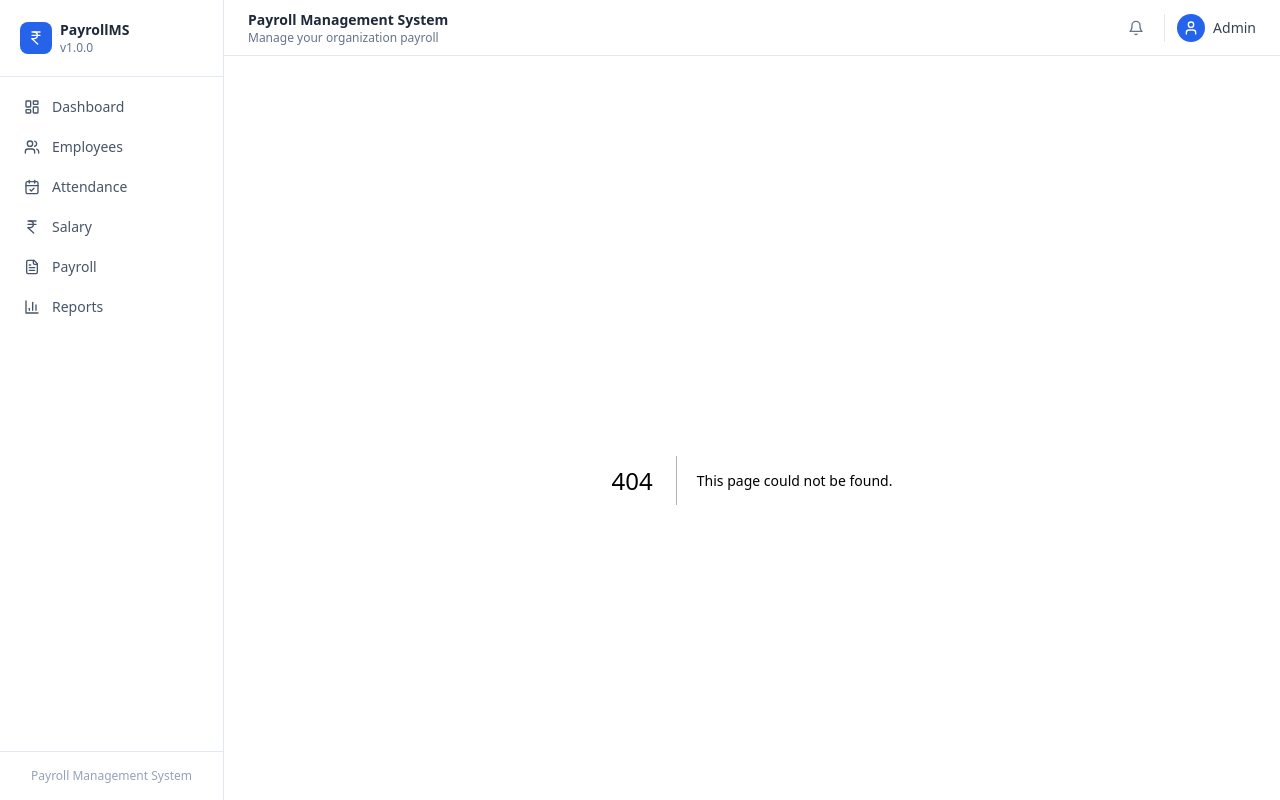
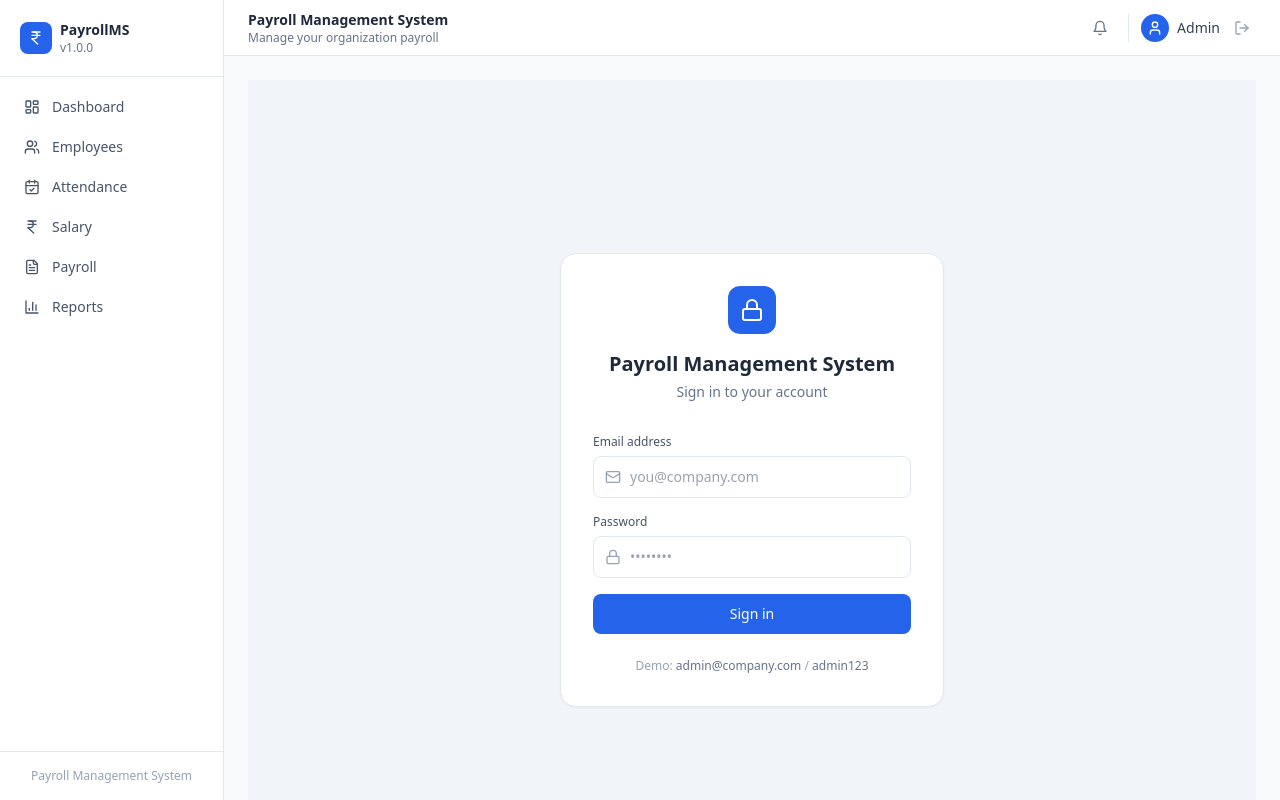
Before and after one commit to sohamukute/payroll-system, a Next.js app in the folder frontend/: page /login in a window 1280 px wide. Before the commit this address had no page. Built offline with nearby package versions, Linux system fonts and the light colour scheme; no server answers.

Commit message:
added authentication with login page and route protection

```diff
--- /dev/null
+++ b/frontend/app/api/auth/[...nextauth]/route.ts
@@ -0,0 +1,39 @@
+import NextAuth from 'next-auth';
+import CredentialsProvider from 'next-auth/providers/credentials';
+import bcrypt from 'bcryptjs';
+import { prisma } from '@/lib/prisma';
+
+const handler = NextAuth({
+  providers: [
+    CredentialsProvider({
+      name: 'Credentials',
+      credentials: {
+        email: { label: 'Email', type: 'email' },
+        password: { label: 'Password', type: 'password' },
+      },
+      async authorize(credentials) {
+        if (!credentials?.email || !credentials?.password) return null;
+        const user = await prisma.user.findUnique({ where: { email: credentials.email } });
+        if (!user) return null;
+        const valid = await bcrypt.compare(credentials.password, user.password);
+        if (!valid) return null;
+        return { id: user.id, email: user.email, name: user.name, role: user.role };
+      },
+    }),
+  ],
+  callbacks: {
+    async jwt({ token, user }) {
+      if (user) { token.role = (user as any).role; }
+      return token;
+    },
+    async session({ session, token }) {
+      if (session.user) { (session.user as any).role = token.role; }
+      return session;
+    },
+  },
+  pages: { signIn: '/login' },
+  session: { strategy: 'jwt' },
+  secret: process.env.NEXTAUTH_SECRET,
+});
+
+export { handler as GET, handler as POST };
--- a/frontend/app/layout.tsx
+++ b/frontend/app/layout.tsx
@@ -2,6 +2,7 @@ import type { Metadata } from 'next';
 import './globals.css';
 import Sidebar from '@/components/Sidebar';
 import Header from '@/components/Header';
+import Providers from '@/components/Providers';
 
 export const metadata: Metadata = {
   title: 'Payroll Management System',
@@ -12,6 +13,7 @@ export default function RootLayout({ children }: { children: React.ReactNode })
   return (
     <html lang="en">
       <body>
+        <Providers>
           <div className="flex h-screen overflow-hidden">
             <Sidebar />
             <div className="flex flex-col flex-1 overflow-hidden">
@@ -21,6 +23,7 @@ export default function RootLayout({ children }: { children: React.ReactNode })
               </main>
             </div>
           </div>
+        </Providers>
       </body>
     </html>
   );
--- /dev/null
+++ b/frontend/app/login/page.tsx
@@ -0,0 +1,110 @@
+'use client';
+import { useState } from 'react';
+import { signIn } from 'next-auth/react';
+import { Lock, Mail, Loader2 } from 'lucide-react';
+
+export default function LoginPage() {
+  const [email, setEmail] = useState('');
+  const [password, setPassword] = useState('');
+  const [error, setError] = useState('');
+  const [loading, setLoading] = useState(false);
+
+  async function handleSubmit(e: React.FormEvent) {
+    e.preventDefault();
+    setError('');
+    setLoading(true);
+
+    const result = await signIn('credentials', {
+      email,
+      password,
+      callbackUrl: '/',
+      redirect: false,
+    });
+
+    setLoading(false);
+
+    if (result?.error) {
+      setError('Invalid email or password. Please try again.');
+    } else if (result?.url) {
+      window.location.href = result.url;
+    }
+  }
+
+  return (
+    <div className="min-h-screen bg-slate-100 flex items-center justify-center p-4">
+      <div className="w-full max-w-sm bg-white rounded-2xl shadow-sm border border-slate-200 p-8">
+        {/* Logo / title */}
+        <div className="mb-8 text-center">
+          <div className="w-12 h-12 bg-blue-600 rounded-xl flex items-center justify-center mx-auto mb-4">
+            <Lock className="w-6 h-6 text-white" />
+          </div>
+          <h1 className="text-xl font-bold text-slate-800">Payroll Management System</h1>
+          <p className="text-sm text-slate-500 mt-1">Sign in to your account</p>
+        </div>
+
+        {/* Error banner */}
+        {error && (
+          <div className="mb-4 px-4 py-3 rounded-lg bg-red-50 border border-red-200 text-sm text-red-700">
+            {error}
+          </div>
+        )}
+
+        <form onSubmit={handleSubmit} className="space-y-4">
+          {/* Email */}
+          <div>
+            <label htmlFor="email" className="block text-xs font-medium text-slate-600 mb-1.5">
+              Email address
+            </label>
+            <div className="relative">
+              <Mail className="absolute left-3 top-1/2 -translate-y-1/2 w-4 h-4 text-slate-400" />
+              <input
+                id="email"
+                type="email"
+                required
+                value={email}
+                onChange={(e) => setEmail(e.target.value)}
+                placeholder="you@company.com"
+                className="w-full pl-9 pr-3 py-2.5 text-sm border border-slate-200 rounded-lg focus:outline-none focus:ring-2 focus:ring-blue-500 focus:border-transparent"
+              />
+            </div>
+          </div>
+
+          {/* Password */}
+          <div>
+            <label htmlFor="password" className="block text-xs font-medium text-slate-600 mb-1.5">
+              Password
+            </label>
+            <div className="relative">
+              <Lock className="absolute left-3 top-1/2 -translate-y-1/2 w-4 h-4 text-slate-400" />
+              <input
+                id="password"
+                type="password"
+                required
+                value={password}
+                onChange={(e) => setPassword(e.target.value)}
+                placeholder="••••••••"
+                className="w-full pl-9 pr-3 py-2.5 text-sm border border-slate-200 rounded-lg focus:outline-none focus:ring-2 focus:ring-blue-500 focus:border-transparent"
+              />
+            </div>
+          </div>
+
+          {/* Submit */}
+          <button
+            type="submit"
+            disabled={loading}
+            className="w-full flex items-center justify-center gap-2 bg-blue-600 hover:bg-blue-700 disabled:bg-blue-400 text-white text-sm font-medium py-2.5 rounded-lg transition-colors"
+          >
+            {loading && <Loader2 className="w-4 h-4 animate-spin" />}
+            {loading ? 'Signing in…' : 'Sign in'}
+          </button>
+        </form>
+
+        {/* Demo hint */}
+        <p className="mt-6 text-center text-xs text-slate-400">
+          Demo: <span className="font-medium text-slate-500">admin@company.com</span> /{' '}
+          <span className="font-medium text-slate-500">admin123</span>
+        </p>
+      </div>
+    </div>
+  );
+}
--- a/frontend/components/Header.tsx
+++ b/frontend/components/Header.tsx
@@ -1,7 +1,10 @@
 'use client';
-import { Bell, User } from 'lucide-react';
+import { Bell, User, LogOut } from 'lucide-react';
+import { useSession, signOut } from 'next-auth/react';
 
 export default function Header() {
+  const { data: session } = useSession();
+
   return (
     <header className="h-14 bg-white border-b border-slate-200 flex items-center justify-between px-6">
       <div>
@@ -16,7 +19,16 @@ export default function Header() {
           <div className="w-7 h-7 bg-blue-600 rounded-full flex items-center justify-center">
             <User className="w-4 h-4 text-white" />
           </div>
-          <span className="text-sm font-medium text-slate-700">Admin</span>
+          <span className="text-sm font-medium text-slate-700">
+            {session?.user?.name ?? 'Admin'}
+          </span>
+          <button
+            onClick={() => signOut({ callbackUrl: '/login' })}
+            className="p-1.5 rounded-lg hover:bg-slate-50 text-slate-400 hover:text-slate-600 transition-colors"
+            title="Sign out"
+          >
+            <LogOut className="w-4 h-4" />
+          </button>
         </div>
       </div>
     </header>
--- /dev/null
+++ b/frontend/components/Providers.tsx
@@ -0,0 +1,6 @@
+'use client';
+import { SessionProvider } from 'next-auth/react';
+
+export default function Providers({ children }: { children: React.ReactNode }) {
+  return <SessionProvider>{children}</SessionProvider>;
+}
--- /dev/null
+++ b/frontend/middleware.ts
@@ -0,0 +1,5 @@
+export { default } from 'next-auth/middleware';
+
+export const config = {
+  matcher: ['/((?!login|api/auth|_next/static|_next/image|favicon.ico).*)'],
+};
```
Lines whose indentation alone changed are shown as unchanged.
